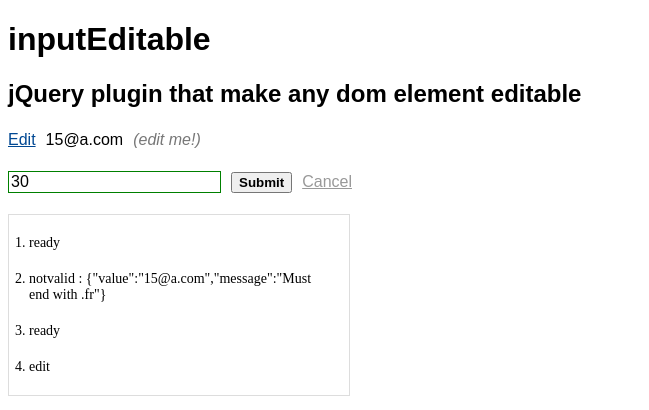
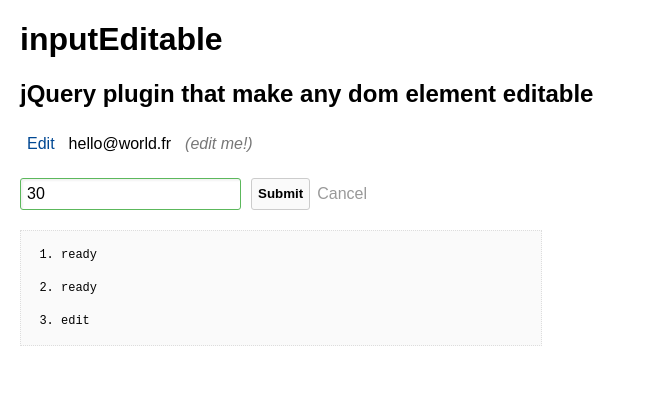
Before and after one commit to avine/jquery-input-editable, a website: page src/index.html in a window 1280 px wide. Both pictures are taken after a click on the element "30". Shown: the whole page, without its empty margins (0-649 px from the left). Drawn offline with nearby package versions, Linux system fonts and the light colour scheme.

Commit message:
Improve css

```diff
--- a/src/index.html
+++ b/src/index.html
@@ -26,19 +26,22 @@
     * { outline: none; }
 
     body {
+      margin: 20px;
       font-size: 16px;
       font-family: Arial;
     }
     #log {
       margin: 20px 0;
-      max-width: 300px;
-      overflow: auto;
-      border: 1px solid #ddd;
-      padding: 0 20px;
-      font: 14px normal monospace;
+      max-width: 500px;
+      min-height: 20px;
+      border: 1px dotted #ddd;
+      background-color: #fafafa;
+      padding: 0 10px;
+      font: 12px/18px monospace;
+      cursor: pointer;
     }
     #log * {
-      margin: 20px 0;
+      margin: 15px 30px;
     }
   </style>
 </head>
@@ -48,7 +51,7 @@
   <h2>jQuery plugin that make any dom element editable</h2>
 
   <form action="#" id="edit1" class="edit-me" data-required data-placeholder="Fill me!" data-description="(edit me!)">
-    15@a.com
+    hello@world.fr
   </form>
 
   <br />
@@ -57,12 +60,10 @@
     30
   </form>
 
-  <ol id="log"></ol>
+  <ol id="log" title="Click to empty"></ol>
 
   <script>
-
     var $editMe = $('.edit-me');
-
     var $log = $('#log');
 
     var events = [
@@ -72,9 +73,6 @@
     }).join(' ');
 
     $editMe.on(events, function (e, data) {
-      if ($log.children().length >= 5) {
-        //$log.html('');
-      }
       $log.append('<li>' + e.type + (data ? ' : ' + JSON.stringify(data) : '') + '</li>');
     });
 
@@ -115,15 +113,13 @@
     */
 
     $('input').on('invalid', function (e) {
-      if ($log.children().length >= 5) {
-        //$log.html('');
-      }
       $log.append('<li>[native] ' + e.type + ' : ' + e.target.validationMessage + '</li>');
     });
 
     $log.click(function () {
       $log.html('');
     });
+
   </script>
 
 </body>
--- a/src/inputEditable.css
+++ b/src/inputEditable.css
@@ -4,13 +4,30 @@
   line-height: 1.5em;
 }
 
-.inputEditable-text-wrap > :nth-child(n + 2),
+.inputEditable-text-wrap > *,
+.inputEditable-input-wrap > * {
+  display: inline-block;
+  margin: 0;
+  padding: 3px 6px;
+  border-radius: 3px;
+  border: 1px solid transparent;
+  line-height: inherit;
+  vertical-align: middle;
+}
+
+.inputEditable-input,
+.inputEditable-submit {
+  border-color: #ccc;
+}
+
+/*.inputEditable-text-wrap > :nth-child(n + 2),
 .inputEditable-input-wrap > :nth-child(n + 2) {
   margin-left: 10px;
-}
+}*/
 
 .inputEditable-edit {
   color: #004893;
+  text-decoration: none;
 }
 
 .inputEditable-text {
@@ -23,22 +40,34 @@
 
 .inputEditable-cancel {
   color: #999;
+  text-decoration: none;
 }
 
 .inputEditable-input {
-  border: 1px solid #ccc;
   font-family: inherit;
   font-size: inherit;
+  box-shadow: 2px 2px 2px rgba(0,0,0, 0.05) inset;
+  background-color: #fff;
+  transition: border-color 0.25s ease, background-color 0.25s ease;
 }
 
 .inputEditable-input:invalid {
-  border-color: orange;
+  border-color: #d9534f;
+  font-style: italic;
+  /*background-color: #fcf8e3;*/
 }
 
 .inputEditable-input:focus:valid {
-  border-color: green;
+  border-color: #5cb85c;
 }
 
 .inputEditable-submit {
+  margin-left: 10px;
+  background-color: #fafafa;
   font-weight: bold;
 }
+
+.inputEditable-input[disabled] {
+  background-color: #eee;
+  color: #999
+}
```
